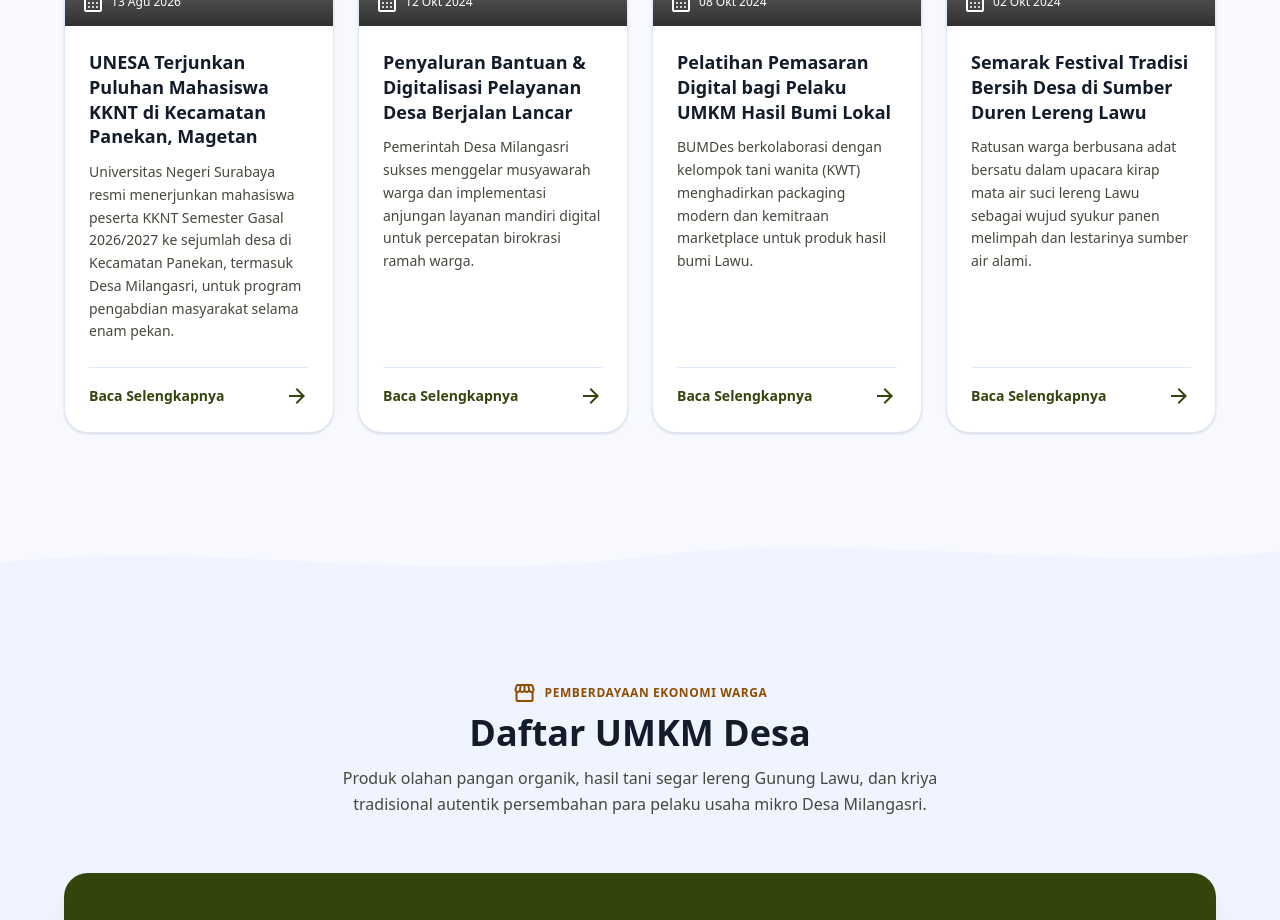
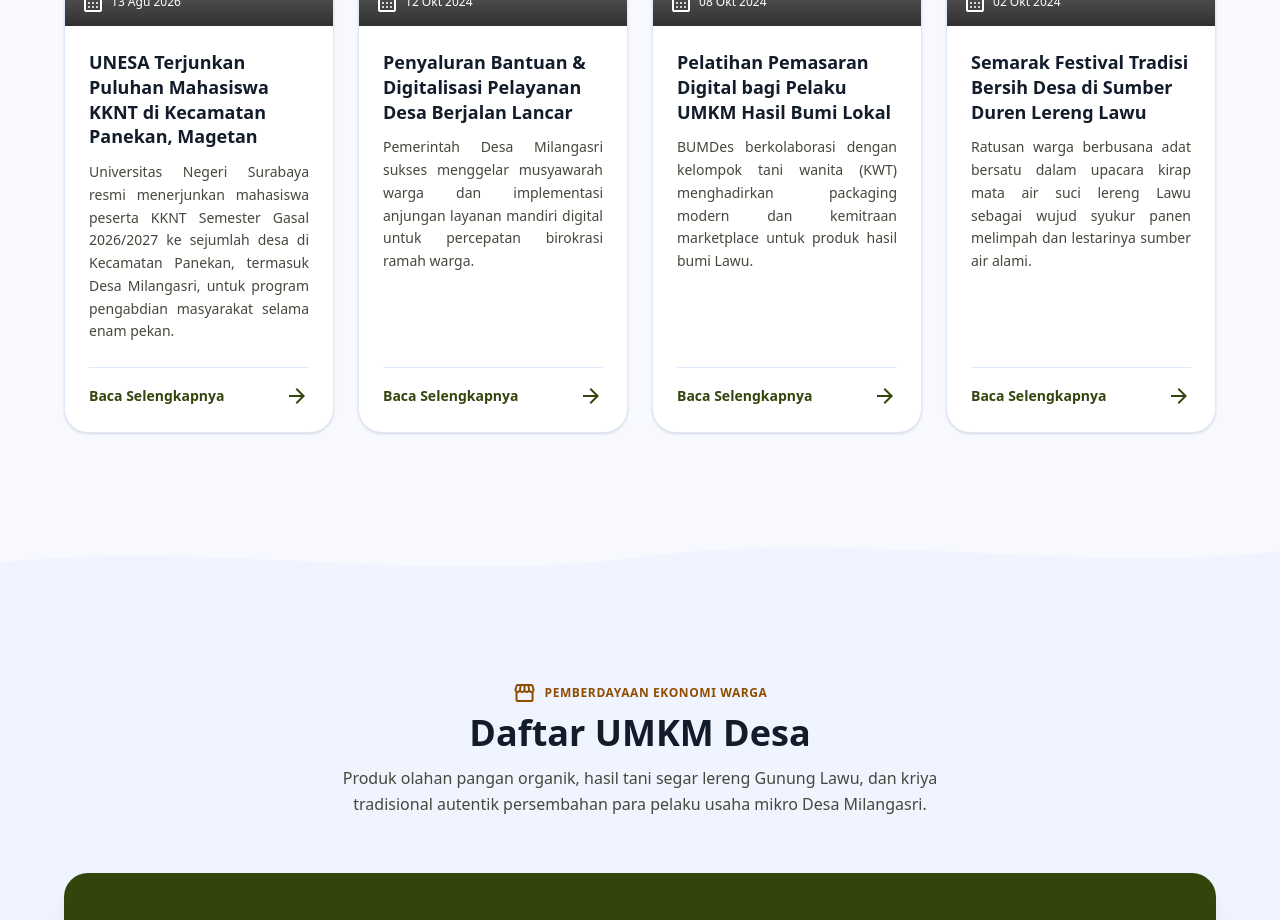
Before and after one commit to kaekka/Web-ProfilDesaMilangasri, a Next.js app: page / in a window 1280 px wide. Shown: the part 1460-2380 px from the top of the page. Built offline with nearby package versions, Linux system fonts and the light colour scheme; grey boxes are pictures that could not be loaded.

Commit message:
style: justify berita card description text

```diff
--- a/components/sections/BeritaSection.tsx
+++ b/components/sections/BeritaSection.tsx
@@ -65,7 +65,7 @@ export default function BeritaSection() {
                   <h3 className="text-lg font-bold text-on-surface group-hover:text-primary transition-colors leading-snug">
                     {article.title}
                   </h3>
-                  <p className="text-sm text-on-surface-variant mt-3 leading-relaxed">
+                  <p className="text-sm text-on-surface-variant mt-3 leading-relaxed text-justify">
                     {article.description}
                   </p>
                 </div>
```
